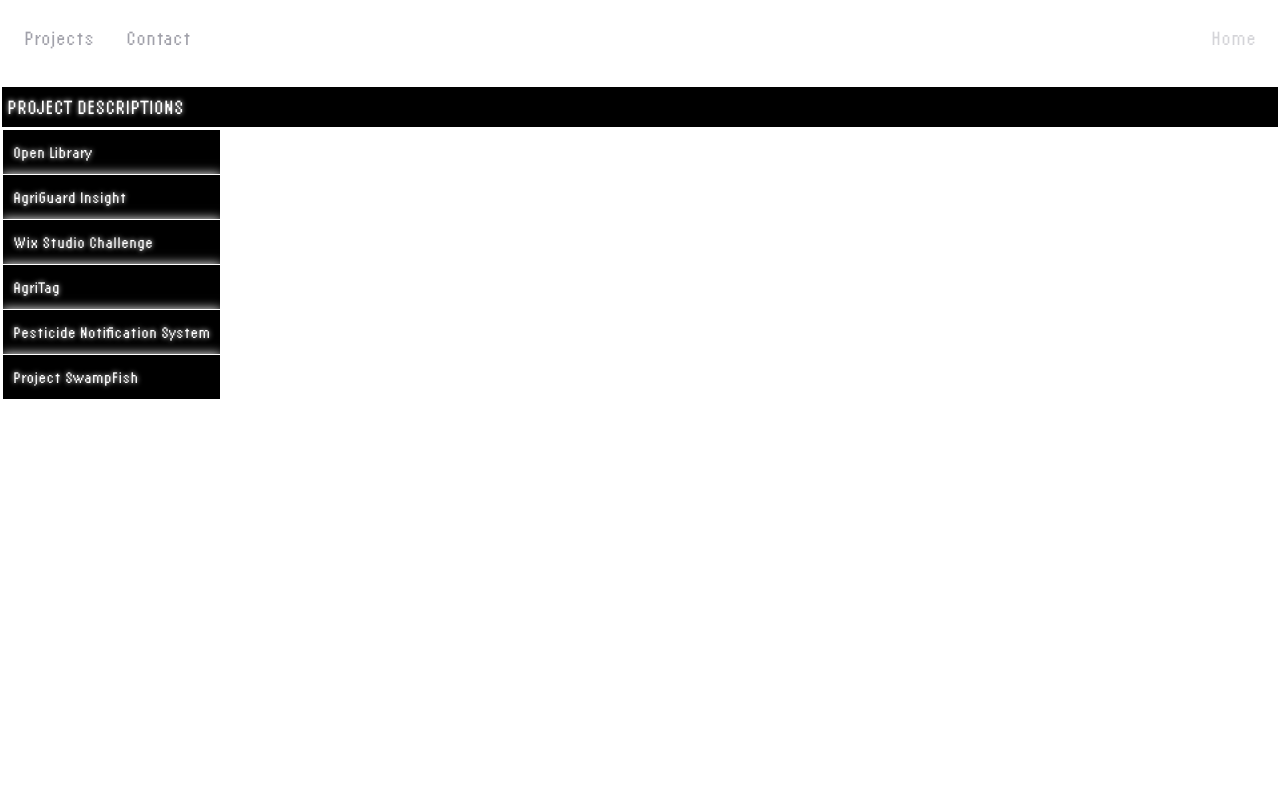
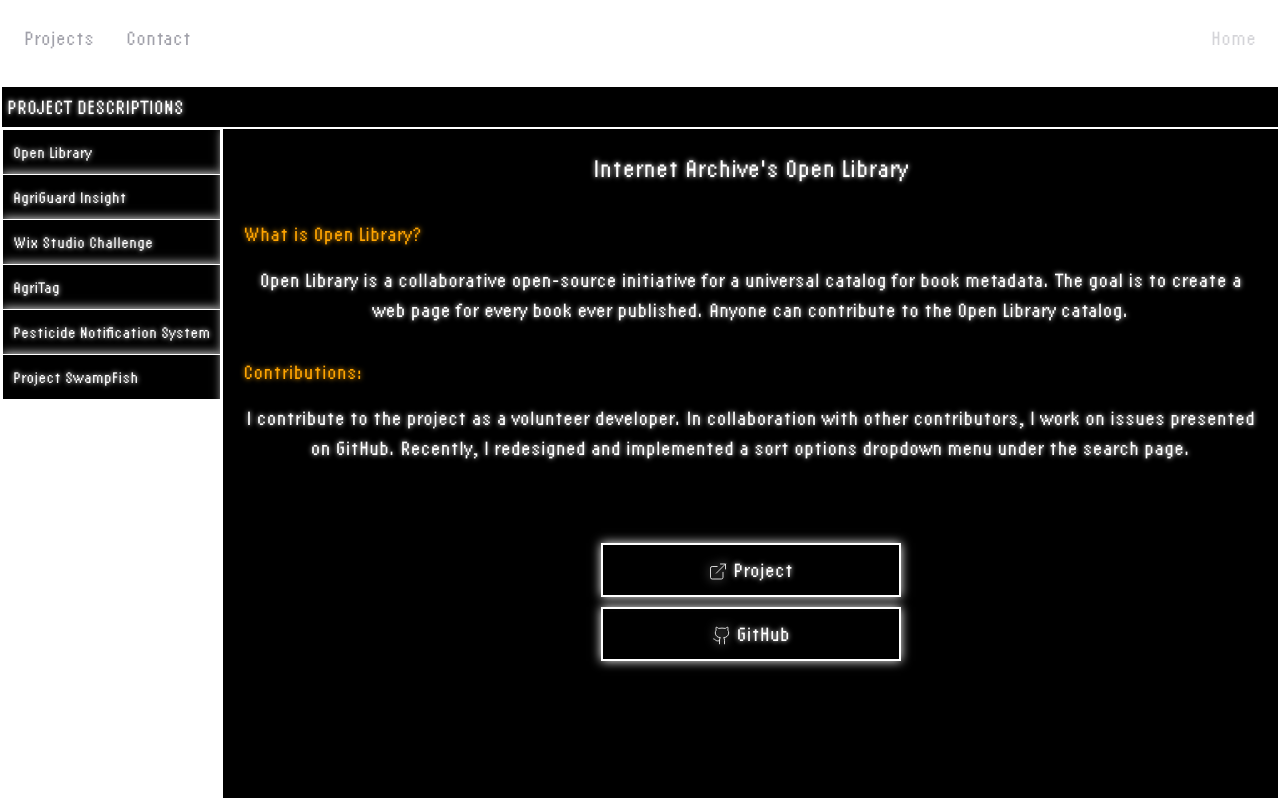
Before and after one commit to aarasawa/aarasawa.dev, a Next.js app: page /projects in a window 1280 px wide. Built offline with nearby package versions, Linux system fonts and the light colour scheme.

Commit message:
Fix: default project page as first tab

```diff
--- a/app/components/ProjectPage/MobileDosTabs/MobileDosTabs.tsx
+++ b/app/components/ProjectPage/MobileDosTabs/MobileDosTabs.tsx
@@ -3,7 +3,7 @@
 import styles from './MobileDosTabs.module.css';
 
 const MobileDosTabs: React.FC = () => {
-  const [activeTab, setActiveTab] = useState('home');
+  const [activeTab, setActiveTab] = useState('Open Library');
 
   const openTab = (tabName: string) => {
     setActiveTab(tabName);
@@ -24,9 +24,6 @@
         <span>PROJECT DESCRIPTIONS</span>
       </div>
       <div className={styles.content} onTouchEnd={handleSwipe}>
-        <div className={`${styles.tabContent} ${activeTab === 'home' ? styles.activeTab : ''}`}>
-
-        </div>
         <div className={`${styles.tabContent} ${activeTab === 'Open Library' ? styles.active : ''}`}>
           <OpenLib />
         </div>
--- a/app/components/ProjectPage/ProjectDescriptions.tsx
+++ b/app/components/ProjectPage/ProjectDescriptions.tsx
@@ -1,6 +1,5 @@
 import React from 'react';
 import ProjectSection from './ProjectSectionComponent';
-import styles from './ProjectDescriptions.module.css';
 
 export const OpenLib: React.FC = () => {
   return (
--- a/app/components/ProjectPage/WebDosTabs/WebDosTabs.tsx
+++ b/app/components/ProjectPage/WebDosTabs/WebDosTabs.tsx
@@ -3,7 +3,7 @@
 import styles from './WebDosTabs.module.css';
 
 const DosTabs: React.FC = () => {
-  const [activeTab, setActiveTab] = useState('home');
+  const [activeTab, setActiveTab] = useState('Open Library');
 
   const openTab = (tabName: string) => {
     setActiveTab(tabName);
```
